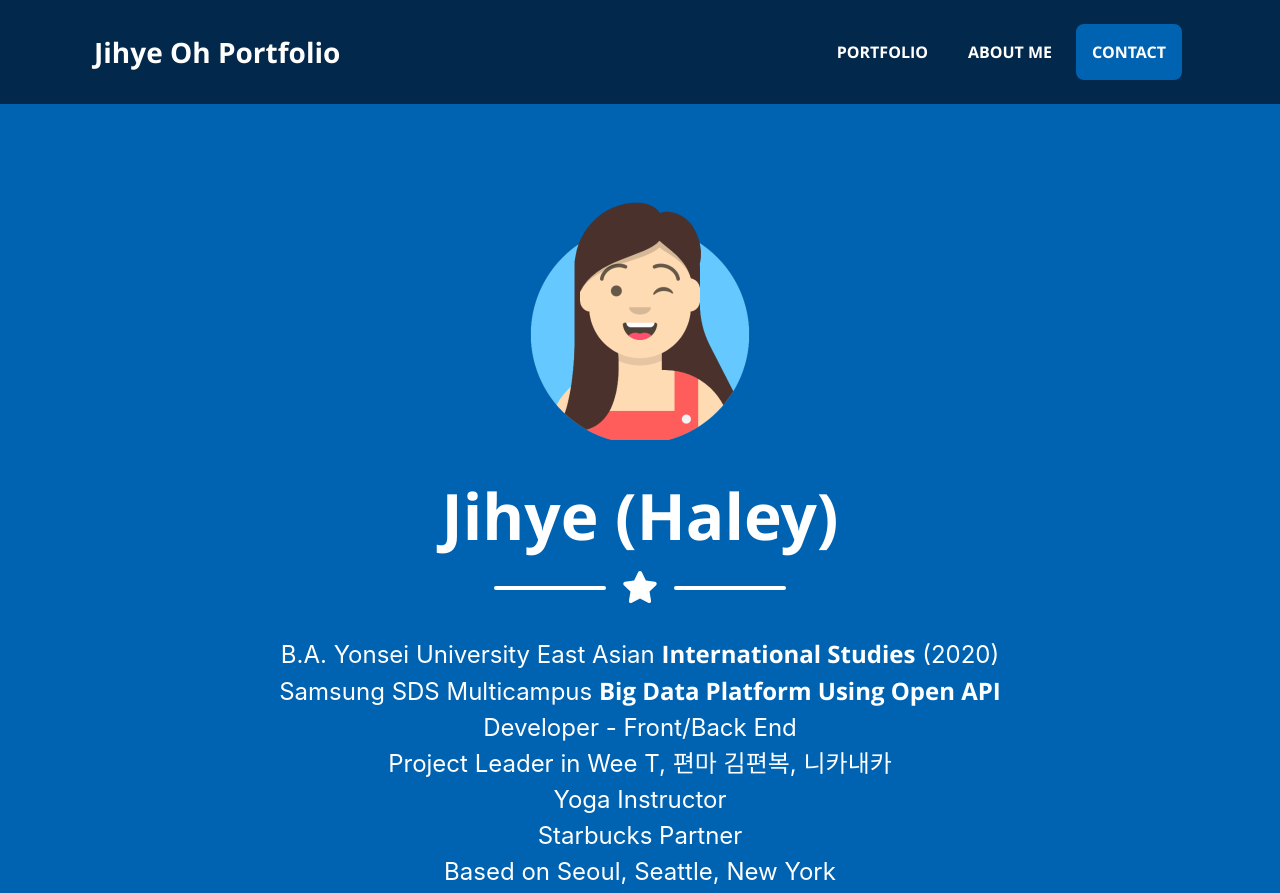
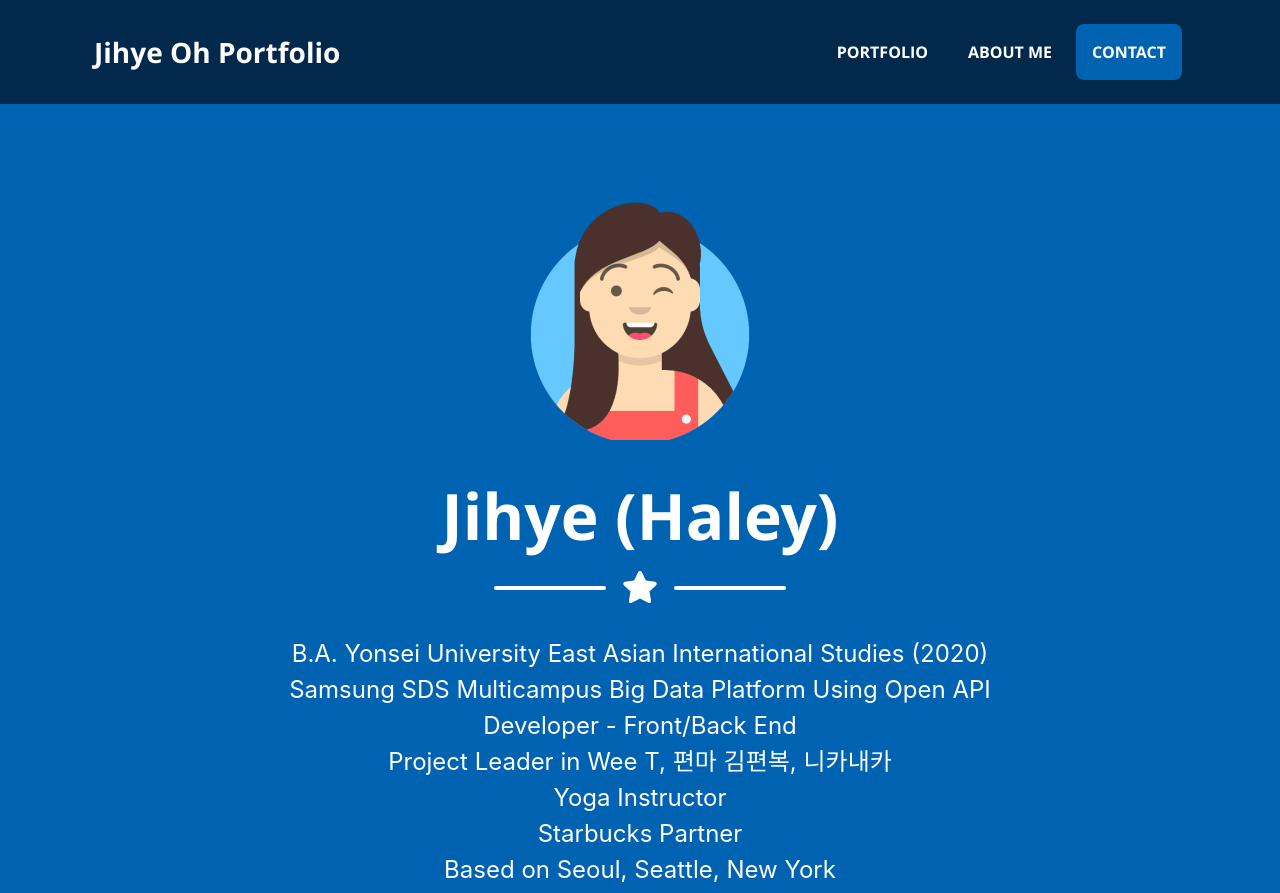
Before and after one commit to JihyeHaley/JihyeHaley.github.io, a plain HTML site: page index.html in a window 1280 px wide. Shown: the top 893 px of the page. Drawn offline with nearby package versions, Linux system fonts and the light colour scheme; a web font is replaced by a local one.

Commit message:
commit again for amendment

```diff
--- a/index.html
+++ b/index.html
@@ -42,8 +42,8 @@
                     <div class="divider-custom-line"></div>
                 </div>
                 <!-- Masthead Subheading-->
-                <p class="pre-wrap masthead-subheading font-weight-normal mb-0">B.A. Yonsei University East Asian <a class="font-weight-bold">International Studies</a> (2020)
-Samsung SDS Multicampus <a class="font-weight-bold">Big Data Platform Using Open API</a>
+                <p class="pre-wrap masthead-subheading font-weight-normal mb-0">B.A. Yonsei University East Asian International Studies (2020)
+Samsung SDS Multicampus Big Data Platform Using Open API
 Developer - Front/Back End
 Project Leader in Wee T, 편마 김편복, 니카내카
 Yoga Instructor
```
